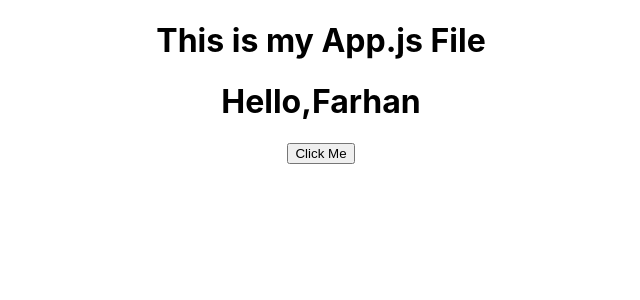
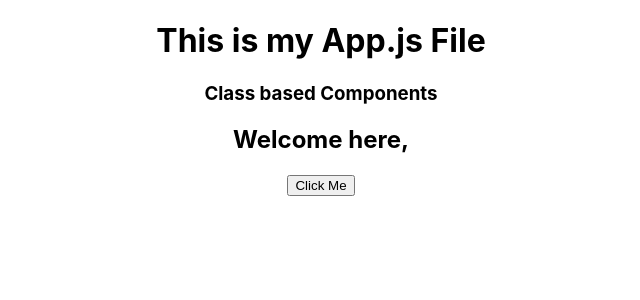
Before and after one commit to Farhan559/React_Project, a React (Create React App) app: page / in a window 1280 px wide. Shown: the top 300 px of the page, without its empty margins (319-959 px from the left). Built offline with nearby package versions, Linux system fonts and the light colour scheme.

Commit message:
feat : Add Component

```diff
--- a/src/App.js
+++ b/src/App.js
@@ -1,6 +1,7 @@
 // import React,{useState} from 'react';
 import './App.css';
-import ComponentDidUpdate from './ComponentDidUpdate';
+import ComponentClass from './components/ComponentClass';
+// import ComponentDidUpdate from './ComponentDidUpdate';
 // import FormCheck from './FormCheck';
 // import Contructor from './components/Contructor';
 // import FormValidation from './components/FormValidation';
@@ -37,7 +38,8 @@ function App() {
       {/* <FormValidation /> */}
       {/* <Contructor/> */}
       {/* <FormCheck /> */}
-      <ComponentDidUpdate />
+      {/* <ComponentDidUpdate /> */}
+      <ComponentClass />
     </div>
   );
 }
--- a/src/ComponentDidUpdate.jsx
+++ b/src/ComponentDidUpdate.jsx
@@ -16,7 +16,7 @@ export class ComponentDidUpdate extends Component {
     return (
       <div>
         <h1>Hello,{this.state.name}</h1>
-        <button onClick={()=>{this.setState({name:'Ayub'})}}>Click Me</button>
+        <button onClick={()=>{this.setState({name:'Everyone i am here'})}}>Click Me</button>
 
       </div>
     )
--- /dev/null
+++ b/src/components/ComponentClass.jsx
@@ -0,0 +1,26 @@
+
+import React, { Component } from 'react'
+
+export class ComponentClass extends Component {
+    constructor(){
+        super();
+        this.state={
+            name:''
+        }
+    }
+         Update(){
+            this.setState({name : 'Huzaifa'})
+        }
+  render() {
+    return (
+      <>
+        <h3>Class based Components</h3>
+            <h2>Welcome here,{this.state.name}</h2>
+            <button onClick={()=>this.Update()}>Click Me</button>
+
+      </>
+    )
+  }
+}
+
+export default ComponentClass
```
